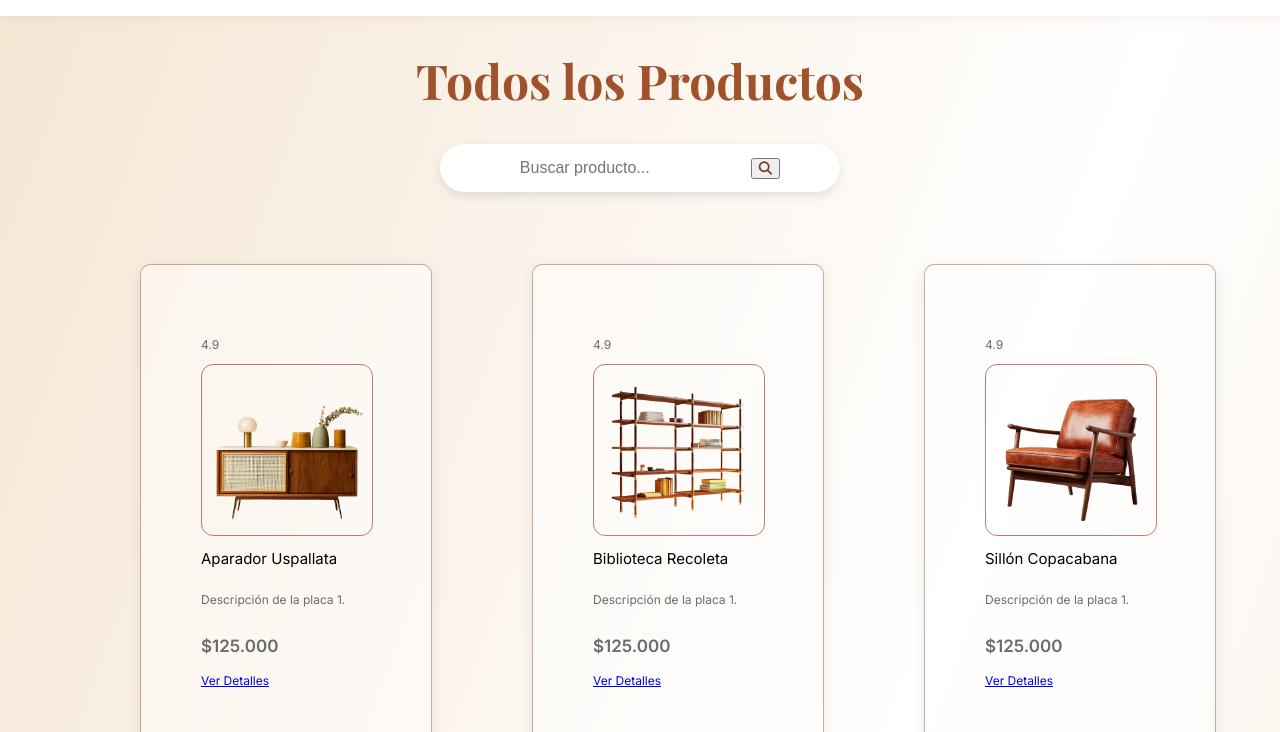
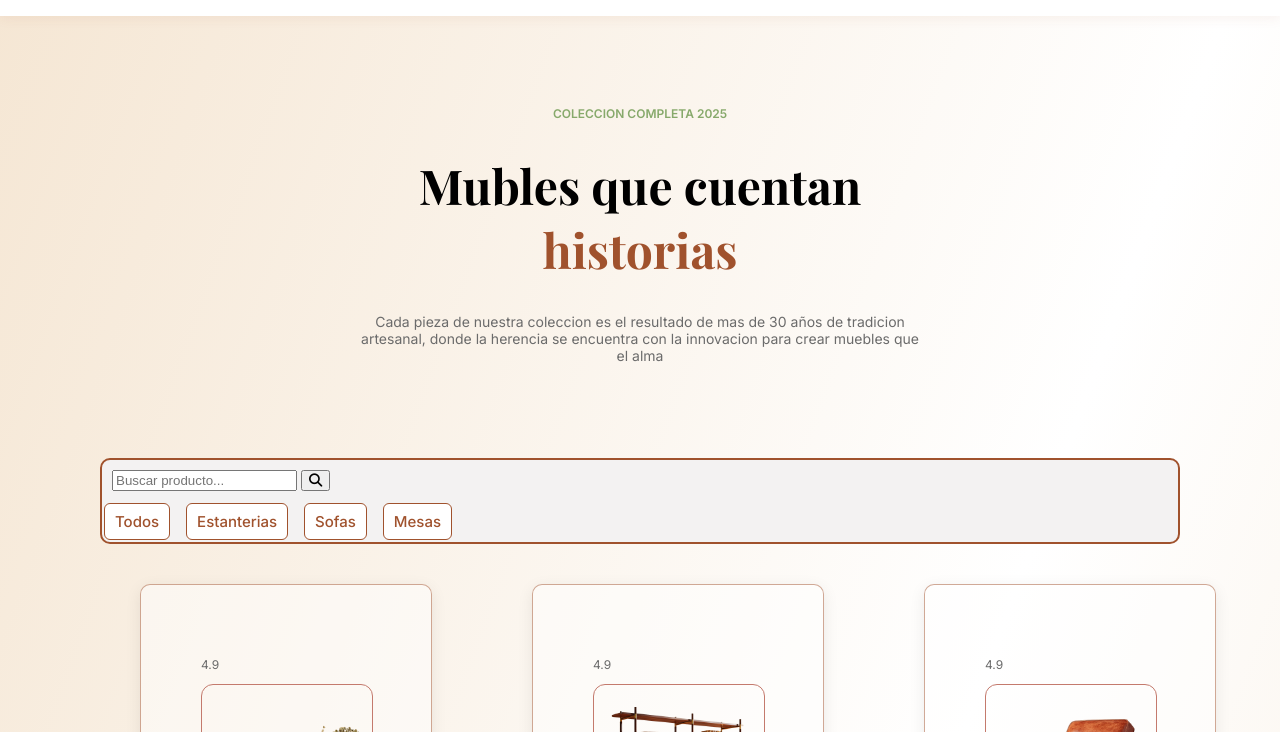
Before and after one commit to Nachzzz/MuebleriaJota_Grupo4, a plain HTML site: page productos.html in a window 1280 px wide. Shown: the part 68-800 px from the top of the page. Drawn offline with nearby package versions, Linux system fonts and the light colour scheme.

Commit message:
estilo al buscador de productos

```diff
--- a/css/styles.css
+++ b/css/styles.css
@@ -275,36 +275,46 @@ h2 {
     background: var(--brand-siena-tostado);
 }
 
-.buscador{
-    margin: 20px auto;
-    width: 400px;
-    background: #ffffff;
-    border-radius: 50px;
-    box-shadow: 0 4px 10px rgba(0, 0, 0, 0.1);
-    overflow: hidden
-
-}
-.buscador input {
-  flex: 1;
-  border: none;
-  padding: 15px 20px;
-  font-size: 16px;
-  border-radius: 50px 0 0 50px;
-  outline: none;
-}
-.buscador button i {
-  color: #7c3721;
+.titulo-product{
+    padding: 50px;
+    text-align: center;
+    margin: 30px;
 }
 
-.buscador button:hover {
-  background: #9b6d5e;
+.negro{
+    color: #000000;
+}
+
+.buscar-product{
+    background-color: #f3f2f2;
+    border-radius: 10px;
+    border: 2px solid #A0522D;
+}
+
+.buscador-product{
+    padding: 10px;
 }
 
 
+.coleccion1{
+
+    display: flex;
+    gap: 1rem;
+    padding: 2px;
+
+}
+
+.btn-coleccion.especial{
+    padding: 30px 40px;
+
+}
+
+
+/*camila*/
 
 .btn-coleccion {
 
-    padding: 30px 40px;
+    padding: 8px 10px;
     background: #fff;
     color: var(--brand-siena-tostado);
     border: 1px solid var(--brand-siena-tostado);
@@ -324,6 +334,8 @@ h2 {
     color: #fff;
     border-color: var(--brand-siena-tostado);
 }
+
+
 .coleccion{
     display: flex;
     justify-content: center;
--- a/productos.html
+++ b/productos.html
@@ -32,16 +32,46 @@
     </header>
 
     <main>
-        <h1>Todos los Productos</h1>
-        <ul>
+        <div class="titulo-product">
+            <h2>COLECCION COMPLETA 2025</h2>
+            <h1>
+                <span class="negro">Mubles que cuentan </span> <br> historias
+            </h1>
+            <p>Cada pieza de nuestra coleccion es el resultado de mas de 30 años de tradicion<br>
+                artesanal, donde la herencia se encuentra con la innovacion para crear muebles que <br>
+                 el alma
+            </p>
+
+        </div>
+
+        <div class="buscar-product">
+            <div class="buscador-product">
                 <form action="/buscar" method="post" role="search" class="buscador">
                     <input type="text" placeholder="Buscar producto...">
                     <button type="submit">
                         <i class="fa-solid fa-magnifying-glass"></i>
                     </button>
                 </form>
+            </div>
 
-        </ul>
+
+
+
+            <div class="coleccion1">
+                <button class="btn-coleccion">Todos</button>
+                <button class="btn-coleccion">Estanterias</button>
+                <button class="btn-coleccion">Sofas</button>
+                <button class="btn-coleccion">Mesas</button>
+            </div>
+
+
+
+
+
+
+        </div>
+
+
 
         <!--    La información de los productos se cargará desde un archivo JavaScript local.  -->
         <div class="placas-container1">
```
Also changed, not shown: index.html (+8 -5 lines). Lines whose indentation alone changed are shown as unchanged.
